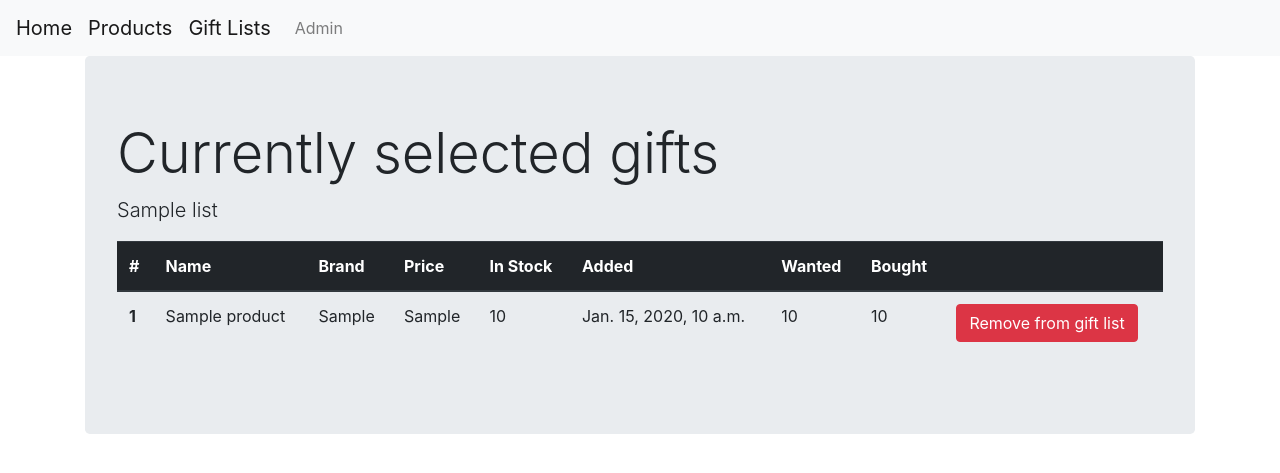
After one commit to DaweMolnar/django-giftlist, a Django app: page /shop/gifts/ in a window 1280 px wide. The commit adds this page. Shown: the top 473 px of the page. Run offline with Django 3.2, Linux system fonts and the light colour scheme; tables that the repository leaves empty hold one stand-in row (values such as "Sample post"); some libraries are stand-ins or nearby versions.

Commit message:
Add add and remove functionality to gift lists

```diff
--- a/gift_shop/shop/models.py
+++ b/gift_shop/shop/models.py
@@ -1,5 +1,4 @@
 from django.db import models
-
 
 class Product(models.Model):
     name = models.CharField(max_length=100)
@@ -9,6 +8,7 @@ class Product(models.Model):
 
     def __str__(self):
         return str(self.name)
+
 
 class Couple(models.Model):
     login_name = models.CharField(max_length=50)
@@ -33,10 +33,19 @@ class Gift_list(models.Model):
 
 class Gift_item(models.Model):
     added = models.DateTimeField(auto_now_add=True, editable=False)
-    bought = models.BooleanField(default=False)
+    bought_quantity = models.PositiveIntegerField(default=0)
+    quantity = models.PositiveIntegerField(default=1)
     note = models.CharField(max_length=500)
     gift_list = models.ForeignKey(Gift_list, related_name="gifts", on_delete=models.CASCADE)
     product = models.ForeignKey(Product, related_name="gifts", on_delete=models.CASCADE)
 
+    def increase_quantity(self):
+        self.quantity += 1
+        self.save()
+
+    def decrease_quantity(self):
+        self.quantity -= 1
+        self.save()
+
     def __str__(self):
         return str(self.product.name)
--- /dev/null
+++ b/gift_shop/shop/templates/shop/gift_list.html
@@ -0,0 +1,47 @@
+{% extends "shop/shop_base.html" %}
+{% block body_block %}
+  <div class="jumbotron">
+
+    <h1 class="display-4">Currently selected gifts</h1>
+    {% for gift_list in gift_lists %}
+    <p class="lead">{{gift_list.name}}</p>
+    <table class="table">
+    <thead class="thead-dark">
+      <tr>
+        <th scope="col">#</th>
+        <th scope="col">Name</th>
+        <th scope="col">Brand</th>
+        <th scope="col">Price</th>
+        <th scope="col">In Stock</th>
+        <th scope="col">Added</th>
+        <th scope="col">Wanted</th>
+        <th scope="col">Bought</th>
+        <th scope="col"></th>
+      </tr>
+    </thead>
+      {% for gift in gift_list.gifts.all %}
+      <tbody>
+        <tr>
+          <th scope="row">{{gift.product.id}}</th>
+          <td>{{gift.product.name}}</td>
+          <td>{{gift.product.brand}}</td>
+          <td>{{gift.product.price}}</td>
+          <td>{{gift.product.in_stock_quantity}}</td>
+          <td>{{gift.added}}</td>
+          <td>{{gift.quantity}}</td>
+          <td>{{gift.bought_quantity}}</td>
+          <td>
+           <form action="{% url 'shop:gifts' %}" method="GET">
+             <input type="hidden" name="gift_id" value="{{gift.id}}">
+             <input class="btn btn-danger" type="submit" value="Remove from gift list">
+           </form>
+          </td>
+        <tr>
+      {% endfor %}
+    </tbody>
+    </table>
+    {% endfor %}
+  </div>
+
+
+{% endblock %}
--- a/gift_shop/shop/templates/shop/product_detail.html
+++ b/gift_shop/shop/templates/shop/product_detail.html
@@ -10,7 +10,7 @@
     <h3>Chosen as gift:</h3>
 
       {% for gift in product_details.gifts.all %}
-        <p>Chosen by {{gift.bride}} and {{gift.groom}}.</p>
+        <p>Added to gift list:  {{gift.gift_list.name}}</p>
       {% endfor %}
 
   </div>
--- a/gift_shop/shop/templates/shop/shop_base.html
+++ b/gift_shop/shop/templates/shop/shop_base.html
@@ -19,6 +19,7 @@
       <div class="navbar-nav">
         <a class="navbar-brand" href="{% url 'index' %}">Home</a>
         <a class="navbar-brand" href="{% url 'shop:list' %}">Products</a>
+        <a class="navbar-brand" href="{% url 'shop:gifts' %}">Gift Lists</a>
         <a class="nav-item nav-link" href="{% url 'admin:index' %}">Admin</a>
       </div>
     </nav>
--- a/gift_shop/shop/urls.py
+++ b/gift_shop/shop/urls.py
@@ -5,5 +5,6 @@ app_name = 'shop'
 
 urlpatterns = [
     path('', views.ProductListView.as_view(), name='list'),
+    path('gifts/', views.GiftListView.as_view(), name='gifts'),
     path('<int:pk>/', views.ProductDetailView.as_view(), name='detail'),
 ]
--- a/gift_shop/shop/views.py
+++ b/gift_shop/shop/views.py
@@ -13,8 +13,38 @@ class IndexView(TemplateView):
 class ProductListView(ListView):
     model = models.Product
 
+    def get_queryset(self):
+        if self.request.method == 'GET':
+            product_id = self.request.GET.get('product_id', None)
+            if product_id != None:
+                self.add_product(product_id)
+        return models.Product.objects.all()
+
+    def add_product(self, product_id):
+        product = models.Product.objects.get(pk=product_id)
+        gift_list = models.Gift_list.objects.all().first() #TODO handle multiple lists
+        gift, created = models.Gift_item.objects.get_or_create(gift_list=gift_list, product=product)
+        if not created:
+            gift.increase_quantity()
+
 
 class ProductDetailView(DetailView):
     context_object_name = 'product_details'
     model = models.Product
     template_name = 'shop/product_detail.html'
+
+
+class GiftListView(ListView):
+    context_object_name = 'gift_lists'
+    template_name = 'shop/gift_list.html'
+    model = models.Gift_list
+    def get_queryset(self):
+        if self.request.method == 'GET':
+            gift_id = self.request.GET.get('gift_id', None)
+            if gift_id != None:
+                gift = models.Gift_item.objects.get(pk=gift_id)
+                if gift.quantity == 1:
+                    gift.delete()
+                else:
+                    gift.decrease_quantity()
+        return models.Gift_list.objects.all()
```
Also changed, not shown: gift_shop/populate.py (+21 -1 lines), gift_shop/shop/templates/shop/product_list.html (+7 -2 lines).
